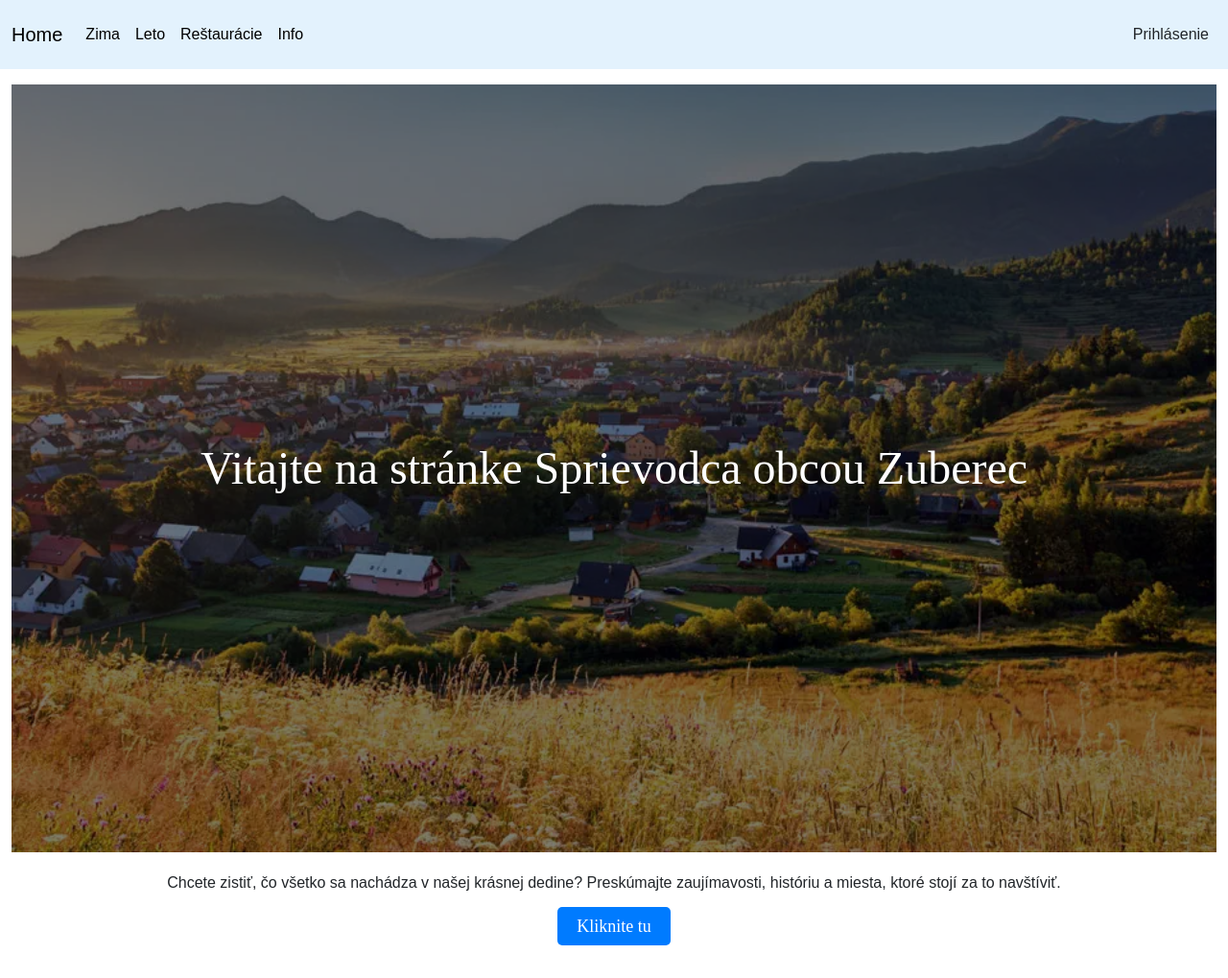
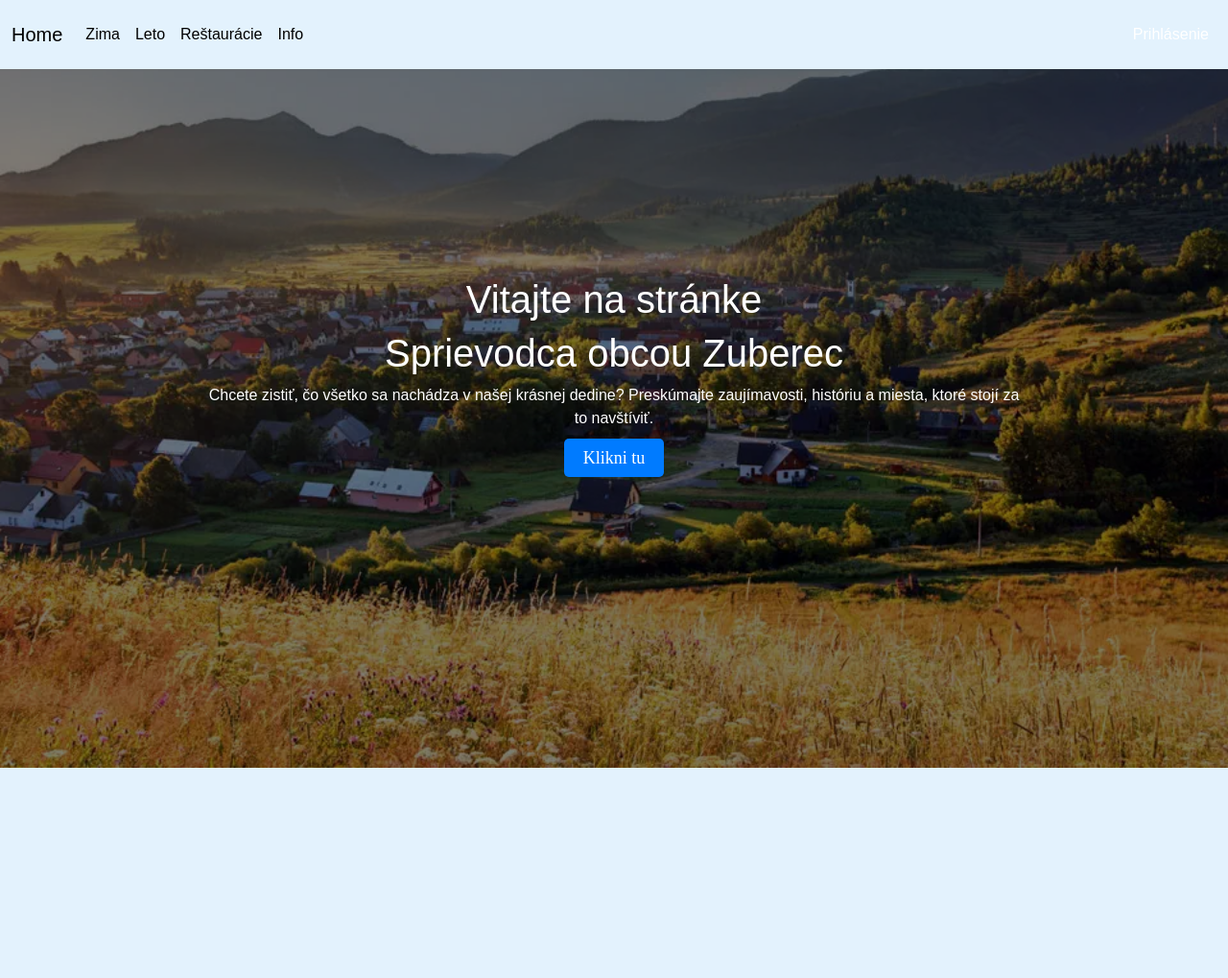
Before and after one commit to SarahZubekova001/VAII_Semka, a PHP site: page /myproject/ in a window 1280 px wide. Shown: the whole page at 96% size. After the commit the page ends 800 px from the top, so only its background shows below. Run offline with PHP 8.4, Linux system fonts and the light colour scheme; data that the repository does not hold is empty.

Commit message:
implementovanie uvodnej stranky

```diff
--- a/vaiicko-master/App/Controllers/HomeController.php
+++ b/vaiicko-master/App/Controllers/HomeController.php
@@ -15,6 +15,10 @@ class HomeController extends AControllerBase
                 'restaurants' => Restaurant::getAll()
             ]
         );
+    }
+    public function home(): Response
+    {
+        return $this->html();
     }
 
     public function info(): Response
--- a/vaiicko-master/App/Views/Home/index.view.php
+++ b/vaiicko-master/App/Views/Home/index.view.php
@@ -4,75 +4,23 @@
     <meta charset="UTF-8">
     <meta name="viewport" content="width=device-width, initial-scale=1.0">
     <title>Sprievodca obcou Zuberec</title>
-    <style>
-        body {
-            font-family: Arial, sans-serif;
-            margin: 0;
-            padding: 0;
-        }
-        header {
-            position: relative;
-            background-image: url('/public/img/zuberec.webp'); /* Vymeniť za reálny obrázok */
-            background-size: cover;
-            background-position: center;
-            height: 100vh;
-            display: flex;
-            align-items: center;
-            justify-content: center;
-            color: white;
-            text-align: center;
-        }
-        header::before {
-            content: '';
-            position: absolute;
-            top: 0;
-            left: 0;
-            width: 100%;
-            height: 100%;
-            background-color: rgba(0, 0, 0, 0.5);
-        }
-        header h1 {
-            font-family: "Baskerville Old Face", serif;
-            position: relative;
-            font-size: 48px;
-            margin: 0;
-        }
-        header p {
-            position: relative;
-            font-size: 24px;
-            margin: 10px 0 0;
-        }
-        main {
-            padding: 20px;
-            text-align: center;
-        }
-        .cta {
-            margin: 20px 0;
-        }
-        .cta a {
-            font-family: "Baskerville Old Face", serif;
-            text-decoration: none;
-            color: white;
-            background-color: #007BFF;
-            padding: 10px 20px;
-            border-radius: 5px;
-            font-size: 18px;
-            transition: background-color 0.3s;
-        }
-        .cta a:hover {
-            background-color: #0056b3;
-        }
-    </style>
+    <link rel="stylesheet" href="../../../public/css/uvod.css">
 </head>
 <body>
-<header>
-    <h1>Vitajte na stránke Sprievodca obcou Zuberec</h1>
-</header>
-<main>
-    <p>Chcete zistiť, čo všetko sa nachádza v našej krásnej dedine? Preskúmajte zaujímavosti, históriu a miesta, ktoré stojí za to navštíviť.</p>
-    <div class="cta">
-        <a href="zaujimavosti.html">Kliknite tu</a>
+<div class="content">
+    <div class="top-content">
+        <h1>Vitajte na stránke</h1>
+        <h1>Sprievodca obcou Zuberec</h1>
     </div>
-</main>
+    <div class="bottom-content">
+        <p>Chcete zistiť, čo všetko sa nachádza v našej krásnej dedine? Preskúmajte zaujímavosti, históriu a miesta, ktoré stojí za to navštíviť.</p>
+        <div class="cta">
+            <a href="<?= $link->url('home.home') ?>">Klikni tu </a>
+
+        </div>
+    </div>
+</div>
 </body>
+
+
 </html>
--- a/vaiicko-master/public/css/subcategories.css
+++ b/vaiicko-master/public/css/subcategories.css
@@ -15,6 +15,7 @@ body {
     transition: transform 0.3s ease, box-shadow 0.3s ease;
 
 }
+
 .card-title {
     padding-top: 10px;
     font-size: 1.5rem;
```
Also changed, not shown: vaiicko-master/App/Views/Home/home.view.php (renamed from vaiicko-master/App/Views/Home/index3.view.php).
